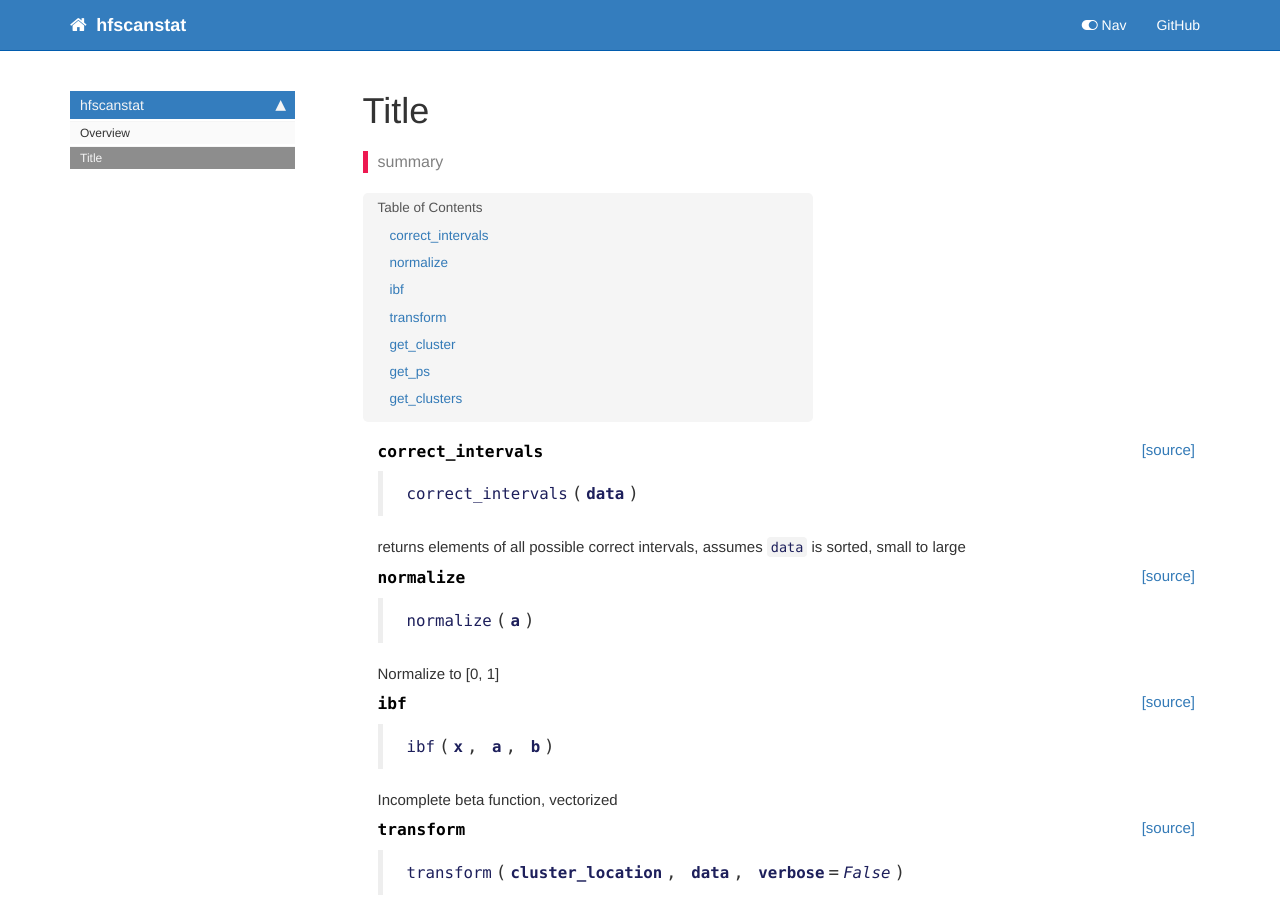
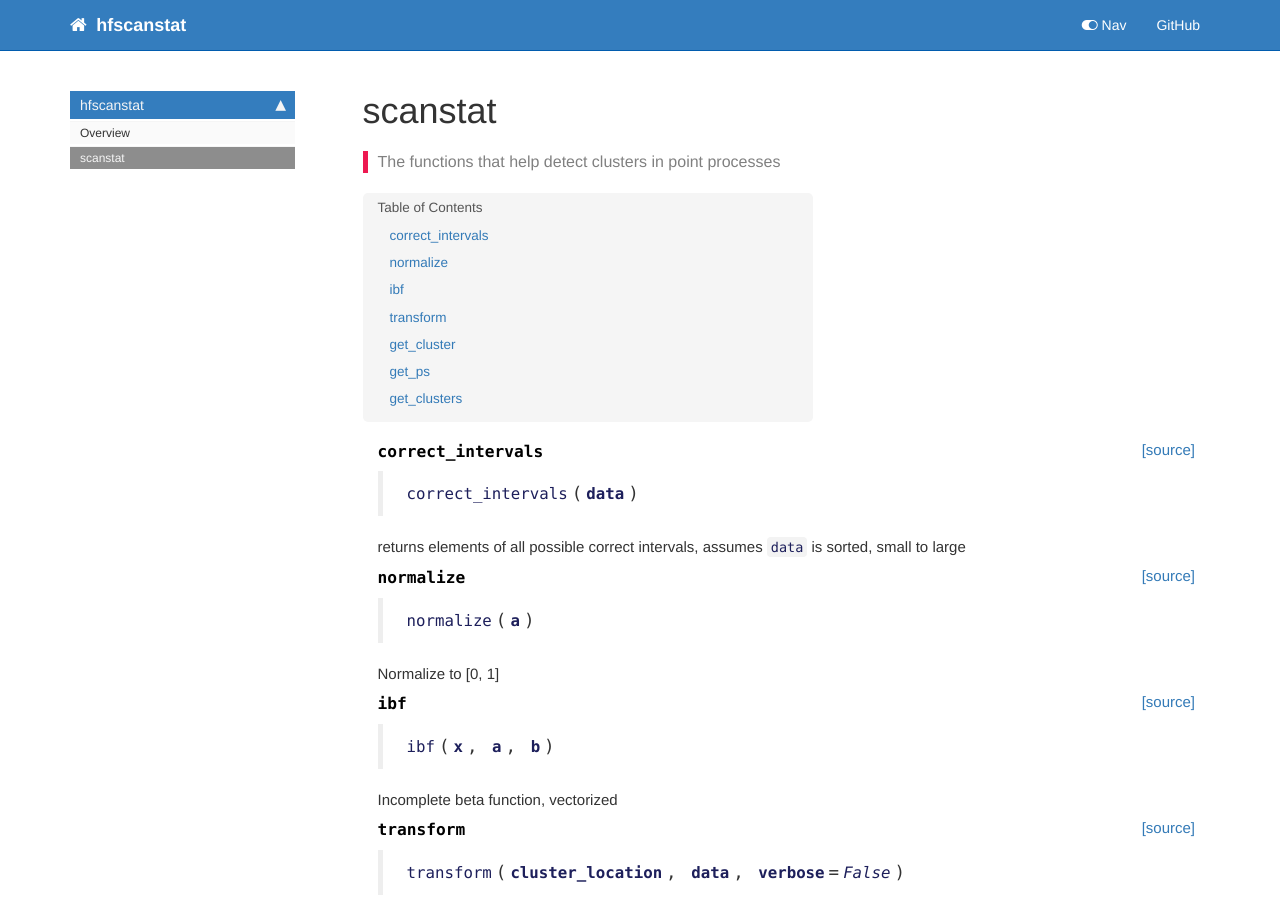
Before and after one commit to jazon33y/hfscanstat, a Jekyll site: the page built from docs/scanstat.html, in a window 1280 px wide and 900 px high. Built offline with Jekyll 4.4.1, drawn with Linux system fonts in a browser that asks for light colours; nearby versions of some CDN libraries; comment, search, counter and statistics services are not loaded.

Commit message:
update docs

```diff
--- a/docs/_data/sidebars/home_sidebar.yml
+++ b/docs/_data/sidebars/home_sidebar.yml
@@ -10,7 +10,7 @@ entries:
       title: Overview
       url: /
     - output: web,pdf
-      title: Title
+      title: scanstat
       url: /scanstat
     output: web
     title: hfscanstat
--- a/docs/scanstat.html
+++ b/docs/scanstat.html
@@ -1,10 +1,10 @@
 ---
 
-title: Title
+title: scanstat
 keywords: fastai
 sidebar: home_sidebar
 
-summary: "summary"
+summary: "The functions that help detect clusters in point processes"
 ---
 <!--
 
--- a/docs/sidebar.json
+++ b/docs/sidebar.json
@@ -1,6 +1,6 @@
 {
   "hfscanstat": {
     "Overview": "/",
-    "Title": "/scanstat"
+    "scanstat": "/scanstat"
   }
 }
```
Also changed, not shown: 1 other file.
